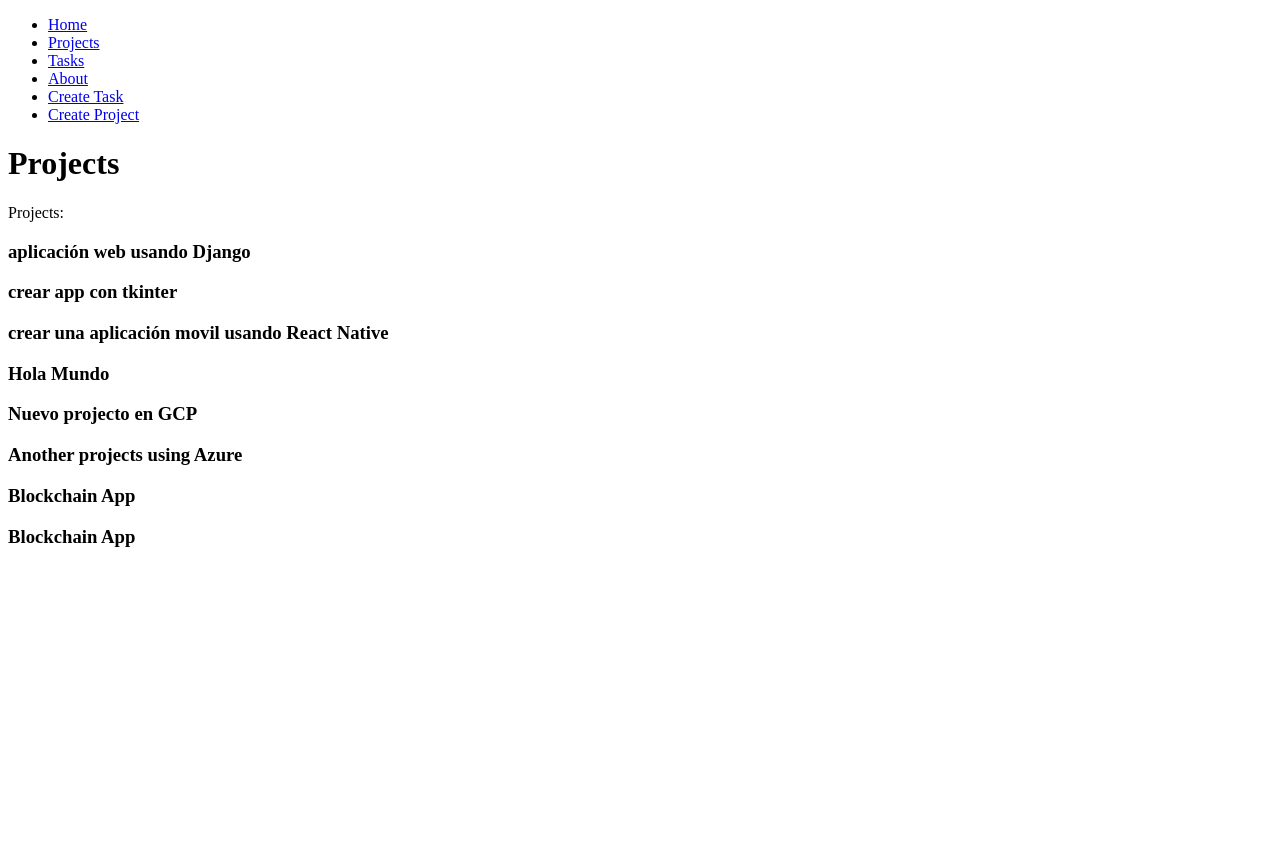
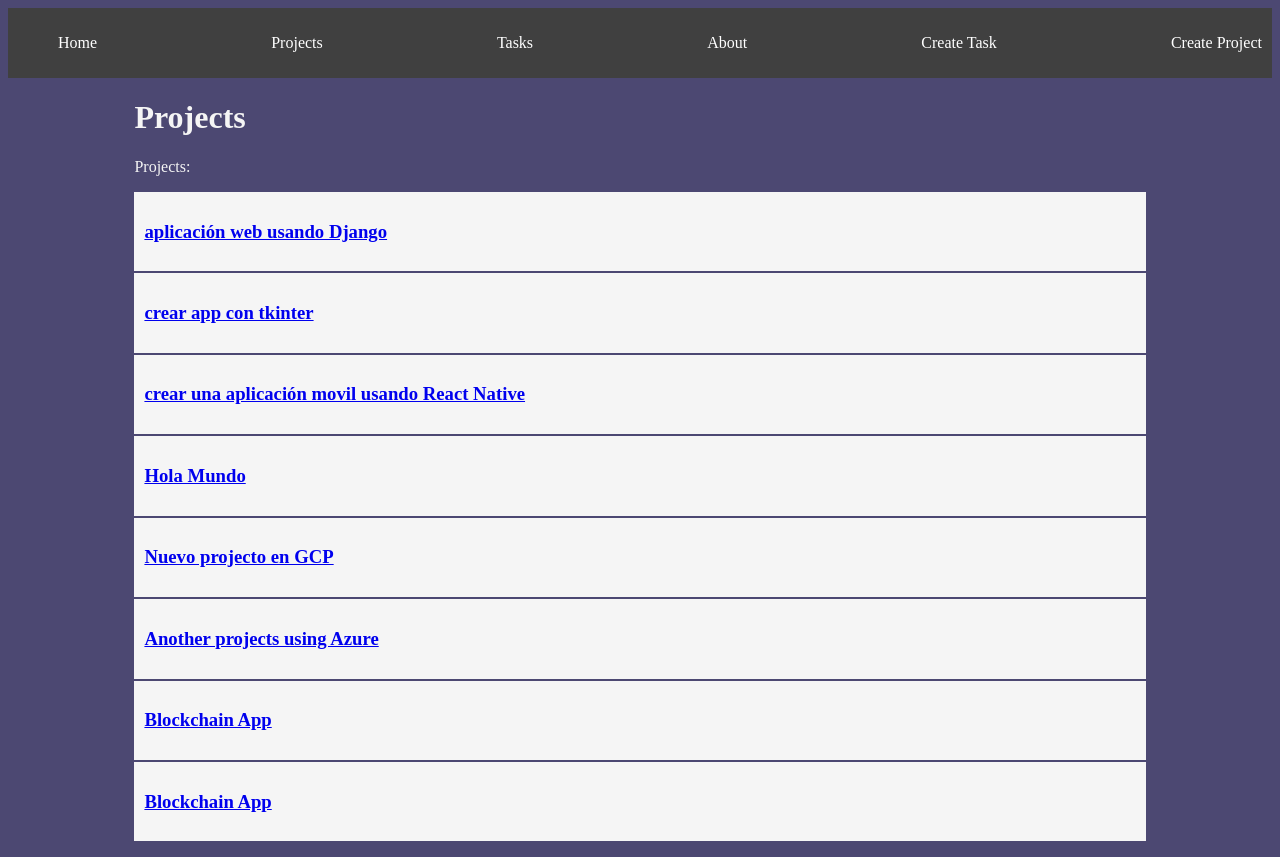
Before and after one commit to Marcosjs2812/djangoTutorial, a Django app: page /projects/ in a window 1280 px wide. Before the commit the page ends 547 px from the top, so only its background shows below. Run offline with Django 4.2, Linux system fonts and the light colour scheme; data comes from the database, SQL or seed files in the repository; both versions use the stored data as it was after the commit.

Commit message:
This time we added names to the different views in order to be consistent with names. Also, static views were incorporated so we could have styles and images.

```diff
--- /dev/null
+++ b/myapp/static/styles/main.css
@@ -0,0 +1,43 @@
+body {
+    background: #4c4872;
+    color: whitesmoke;
+}
+
+.navbar {
+    background: #404040;
+    padding: 10px 10px;
+}
+
+.navbar ul {
+    display: flex;
+    justify-content: space-between;
+}
+
+.navbar ul li {
+    /* Para quitarle la decoración de lista */
+    list-style: none;
+
+}
+
+.navbar ul li a {
+    color: white;
+    /* Para quitarle la decoración de link */
+    text-decoration: none;
+}
+
+.navbar ul li a:hover {
+    color: aqua;
+}
+
+.container {
+    max-width: 80%;
+    margin: auto;
+}
+
+.card {
+    background: whitesmoke;
+    padding: 10px;
+    color: black;
+    margin-bottom: 2px;
+
+}
--- a/myapp/templates/index.html
+++ b/myapp/templates/index.html
@@ -10,8 +10,11 @@
 
 <body>
     {% extends 'layouts/base.html' %}
+
+    {% load static %}
     {% block content %}
     <h1>{{title}}</h1>
+    <img src="{% static 'IPN.jpg' %}" alt="" srcset="" , width="150">
     <p>Lorem ipsum dolor sit amet consectetur adipisicing elit.
         Repellendus iure dolor dolores perspiciatis ipsum! Tenetur necessitatibus similique id, ipsum quibusdam quis ut
         esse nisi totam.
--- a/myapp/templates/layouts/base.html
+++ b/myapp/templates/layouts/base.html
@@ -1,19 +1,32 @@
-<nav>
+{% load static %}
+<!DOCTYPE html>
+<html lang="en">
+
+<head>
+    <meta charset="UTF-8">
+    <meta http-equiv="X-UA-Compatible" content="IE=edge">
+    <meta name="viewport" content="width=device-width, initial-scale=1.0">
+    <title>Django Projects</title>
+    <link rel="stylesheet" href="{% static 'styles/main.css' %}">
+</head>
+
+<body>
+    <nav class="navbar">
         <ul>
             <li>
-            <a href="/">Home</a>
+                <a href="{% url 'index' %}">Home</a>
             </li>
             <li>
-            <a href="/projects">Projects</a>
+                <a href="{% url 'projects' %}">Projects</a>
             </li>
             <li>
-            <a href="/tasks">Tasks</a>
+                <a href="{% url 'tasks' %}">Tasks</a>
             </li>
             <li>
-            <a href="/about">About</a>
+                <a href="{% url 'about' %}">About</a>
             </li>
             <li>
-            <a href="/create_task">Create Task</a>
+                <a href="{% url 'create_task' %}">Create Task</a>
             </li>
             <li>
                 <a href="/create_project">Create Project</a>
@@ -21,5 +34,12 @@
         </ul>
     </nav>
 
+    <main class="container">
         {% block content %}
         {% endblock %}
+    </main>
+
+
+</body>
+
+</html>
--- a/myapp/templates/projects/projects.html
+++ b/myapp/templates/projects/projects.html
@@ -14,10 +14,12 @@
     <h1>Projects</h1>
     <p>Projects:
         {% for project in projects %}
-        <di>
+    <article class="card">
+        <a href="{% url 'project_detail' project.id %}">
             <h3>{{ project.name }}</h3>
-        </di>
-        {% endfor %}
+        </a>
+    </article>
+    {% endfor %}
     </p>
     {% endblock %}
 </body>
--- a/myapp/urls.py
+++ b/myapp/urls.py
@@ -2,11 +2,12 @@ from django.urls import path
 from . import views
 
 urlpatterns = [
-    path('', views.index),
-    path('about/', views.about),
-    path('hello/<str:username>', views.hello),
-    path('projects/', views.projects),
-    path('tasks/', views.tasks),
-    path('create_task/', views.create_task),
-    path('create_project/', views.create_project),
+    path('', views.index, name="index"),
+    path('about/', views.about, name="about"),
+    path('hello/<str:username>', views.hello, name="hello"),
+    path('projects/', views.projects, name="projects"),
+    path('projects/<int:id>', views.project_detail, name="project_detail"),
+    path('tasks/', views.tasks, name="tasks"),
+    path('create_task/', views.create_task, name="create_task"),
+    path('create_project/', views.create_project, name="create_project"),
 ]
--- a/myapp/views.py
+++ b/myapp/views.py
@@ -46,7 +46,7 @@ def create_task(request):
     else:
         Task.objects.create(
             title=request.POST['title'], description=request.POST['description'], project_id=2)
-        return redirect('/tasks/')
+        return redirect('tasks')
 
 
 def create_project(request):
@@ -56,4 +56,14 @@ def create_project(request):
         })
     else:
         Project.objects.create(name=request.POST['name'])
-        return redirect('/projects/')
+        return redirect('projects')
+
+
+def project_detail(request, id):
+    project = get_object_or_404(Project, id=id)
+    tasks = Task.objects.filter(project_id=id)
+    print(project)
+    return render(request, 'projects/detail.html', {
+        'project': project,
+        'tasks': tasks
+    })
```
Also changed, not shown: myapp/templates/projects/detail.html (added, +10 -0 lines), README.md, db.sqlite3, myapp/static/IPN.jpg (added), myapp/static/rocket.png (added). Lines whose indentation alone changed are shown as unchanged.
